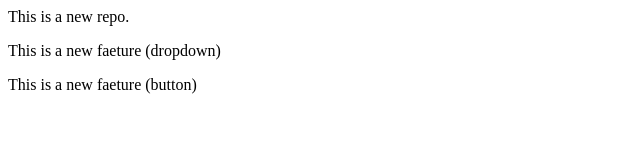
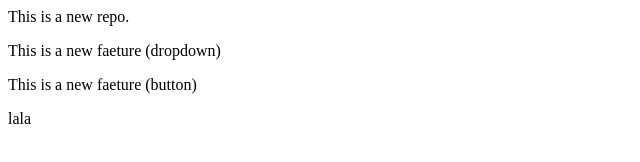
Before and after one commit to chahakbisen/localrepo, a plain HTML site: page index.html in a window 1280 px wide. Shown: the full height of the page, 0-640 px from the left. Drawn offline with Linux system fonts and the light colour scheme.

Commit message:
Add new lala

```diff
--- a/index.html
+++ b/index.html
@@ -1,3 +1,4 @@
 <p> This is a new repo. </p>
 <p> This is a new faeture (dropdown)</p>
 <p> This is a new faeture (button) </p>
+<p> lala </p>
```
